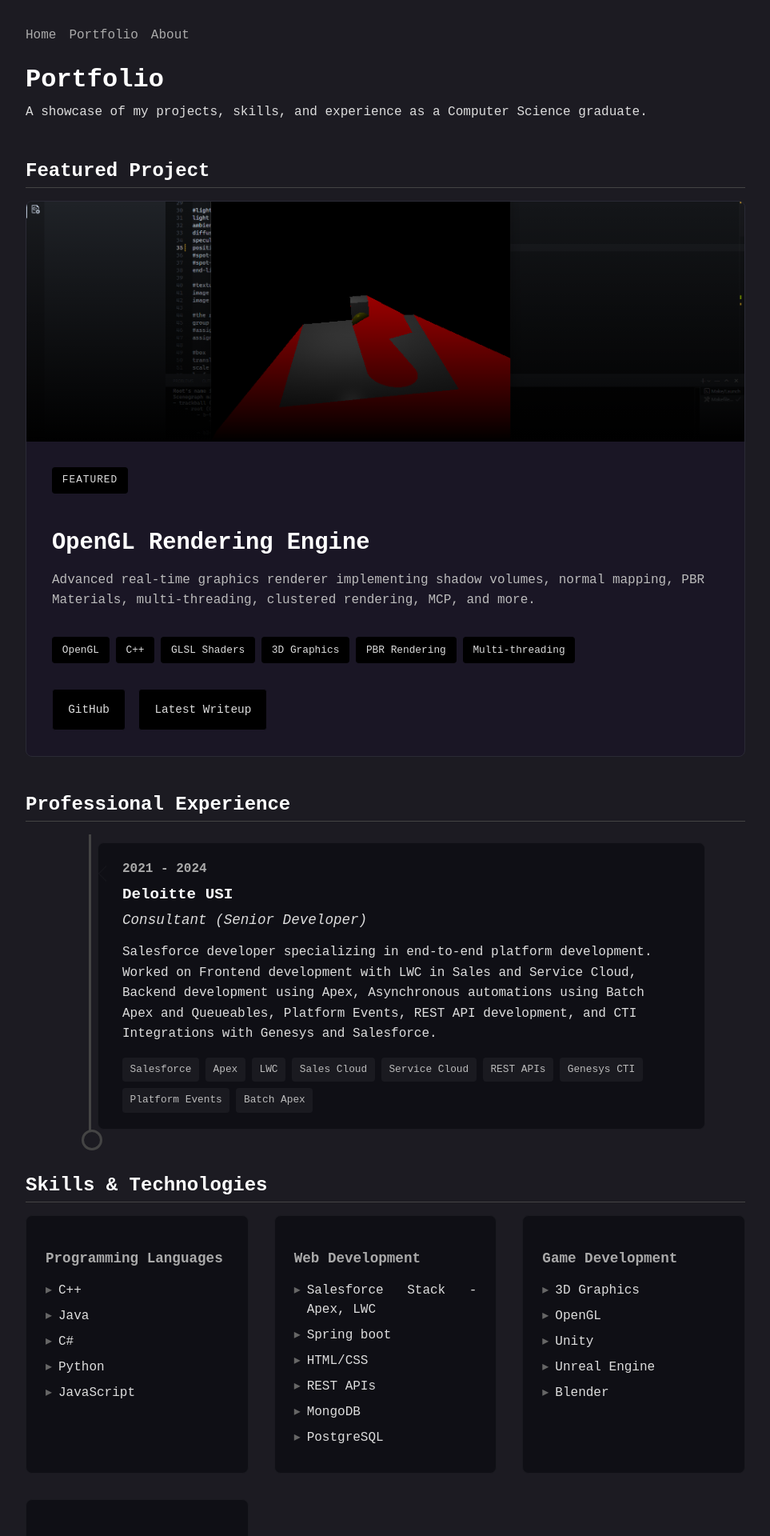
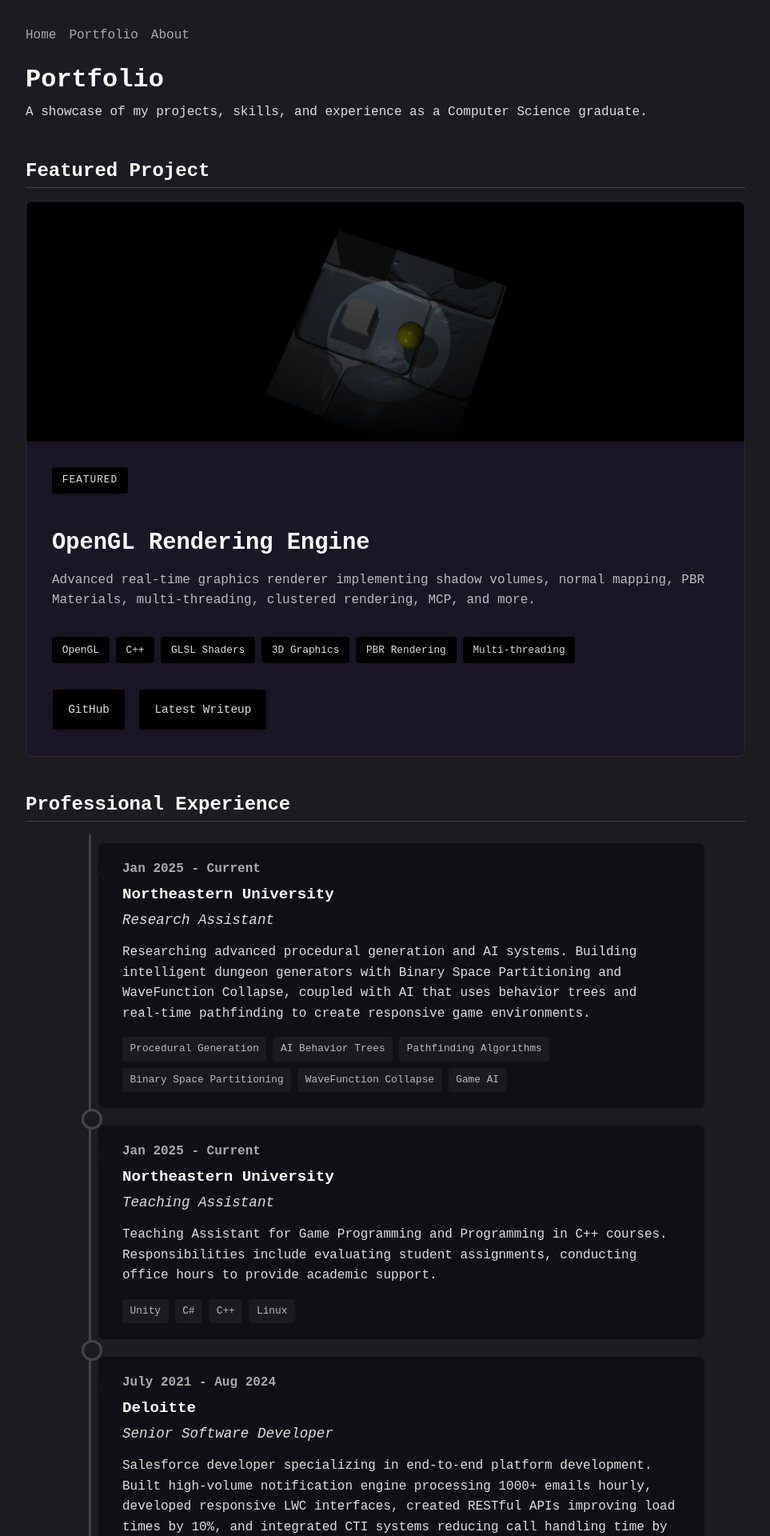
Before and after one commit to VV-22/vv-22.github.io, a Jekyll site: the page built from portfolio.md, in a window 1280 px wide. Shown: the top 1920 px of the page at 80% size, without its empty margins (158-1121 px from the left). Built offline with Jekyll 4.4.1, drawn with Linux system fonts in a browser that asks for light colours; some of the changed text lies outside the part shown.

```diff
--- a/_layouts/portfolio.html
+++ b/_layouts/portfolio.html
@@ -221,17 +221,19 @@
         }
 
         .project-link {
-            color: #8ab4f8;
+            color: #ddd;
+            background: #000000;
             padding: 0.5rem 1rem;
-            border: 1px solid #8ab4f8;
+            border: 1px solid #2a2a35;
             border-radius: 4px;
             text-decoration: none;
             transition: all 0.15s ease;
         }
 
         .project-link:hover {
-            background: #8ab4f8;
-            color: #1C1B22;
+            background: #2a2a35;
+            border-color: #2a2a35;
+            color: #fff;
             text-decoration: none;
         }
 
@@ -504,8 +506,8 @@
         }
 
         .featured-link:hover {
-            background: #1a1625;
-            border-color: #1a1625;
+            background: #2a2a35;
+            border-color: #2a2a35;
             color: #fff;
             text-decoration: none;
         }
--- a/portfolio.md
+++ b/portfolio.md
@@ -34,36 +34,54 @@ skills:
       - Linux
       - AWS/Cloud
 experience:
-  - company: Deloitte USI
-    role: Consultant (Senior Developer)
-    start_date: "2021"
-    end_date: "2024"
-    description: "Salesforce developer specializing in end-to-end platform development. Worked on Frontend development with LWC in Sales and Service Cloud, Backend development using Apex, Asynchronous automations using Batch Apex and Queueables, Platform Events, REST API development, and CTI Integrations with Genesys and Salesforce."
+  - company: Northeastern University
+    role: Research Assistant
+    start_date: "Jan 2025"
+    end_date: "Current"
+    description: "Researching advanced procedural generation and AI systems. Building intelligent dungeon generators with Binary Space Partitioning and WaveFunction Collapse, coupled with AI that uses behavior trees and real-time pathfinding to create responsive game environments."
+    technologies:
+      - Procedural Generation
+      - AI Behavior Trees
+      - Pathfinding Algorithms
+      - Binary Space Partitioning
+      - WaveFunction Collapse
+      - Game AI
+  - company: Northeastern University
+    role: Teaching Assistant
+    start_date: "Jan 2025"
+    end_date: "Current"
+    description: "Teaching Assistant for Game Programming and Programming in C++ courses. Responsibilities include evaluating student assignments, conducting office hours to provide academic support."
+    technologies:
+        - Unity
+        - C#
+        - C++
+        - Linux
+  - company: Deloitte
+    role: Senior Software Developer
+    start_date: "July 2021"
+    end_date: "Aug 2024"
+    description: "Salesforce developer specializing in end-to-end platform development. Built high-volume notification engine processing 1000+ emails hourly, developed responsive LWC interfaces, created RESTful APIs improving load times by 10%, and integrated CTI systems reducing call handling time by 15%."
     technologies:
       - Salesforce
       - Apex
       - LWC
+      - REST APIs
       - Sales Cloud
       - Service Cloud
-      - REST APIs
       - Genesys CTI
       - Platform Events
-      - Batch Apex
-#   - company: Deloitte USI
-#     role: Consultant (Senior Developer)
-#     start_date: "2021"
-#     end_date: "2024"
-#     description: "Salesforce developer specializing in end-to-end platform development. Worked on Frontend development with LWC in Sales and Service Cloud, Backend development using Apex, Asynchronous automations using Batch Apex and Queueables, Platform Events, REST API development, and CTI Integrations with Genesys and Salesforce."
-#     technologies:
-#       - Salesforce
-#       - Apex
-#       - LWC
-#       - Sales Cloud
-#       - Service Cloud
-#       - REST APIs
-#       - Genesys CTI
-#       - Platform Events
-#       - Batch Apex
+  - company: Dariyal Games
+    role: Game Developer Intern
+    start_date: "Dec 2019"
+    end_date: "Jan 2020"
+    description: "Game developer focused on performance optimization. Improved isometric game rendering performance through GPU instancing and occlusion culling, designed city management mechanics with FSM-driven NPCs, and built cross-platform leaderboards with MongoDB."
+    technologies:
+      - Unity
+      - GPU Optimization
+      - AI Systems
+      - Pathfinding
+      - MongoDB
+      - Performance Profiling
 ---
 
 ## About Me
```
Also changed, not shown: _data/projects.yml (+22 -11 lines), assets/img/ImageMagix.png (added), assets/img/procedural-dungeon.png (added).
